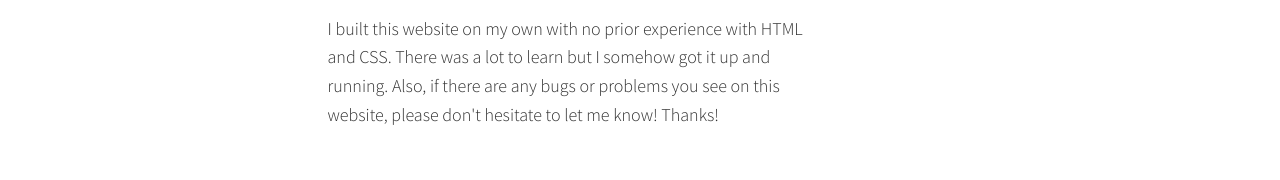
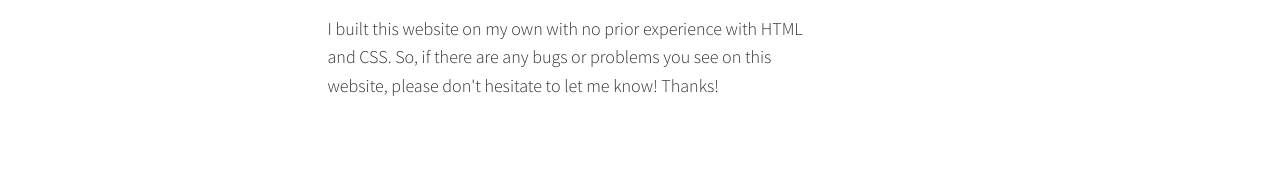
Before and after one commit to smkjason/smkjason.github.io, a website: page index.html in a window 1280 px wide. Shown: the part 715-895 px from the top of the page. Drawn offline with nearby package versions, Linux system fonts and the light colour scheme.

Commit message:
changed the second paragraph'

```diff
--- a/index.html
+++ b/index.html
@@ -87,10 +87,9 @@
                     </p>
                     <p>
                         I built this website on my own with no prior experience
-                        with HTML and CSS. There was a lot to learn but I
-                        somehow got it up and running. Also, if there are any
-                        bugs or problems you see on this website, please don't
-                        hesitate to let me know! Thanks!
+                        with HTML and CSS. So, if there are any bugs or problems
+                        you see on this website, please don't hesitate to let me
+                        know! Thanks!
                     </p>
                 </div>
                 <div class="about-me__vertical-menu">
```
